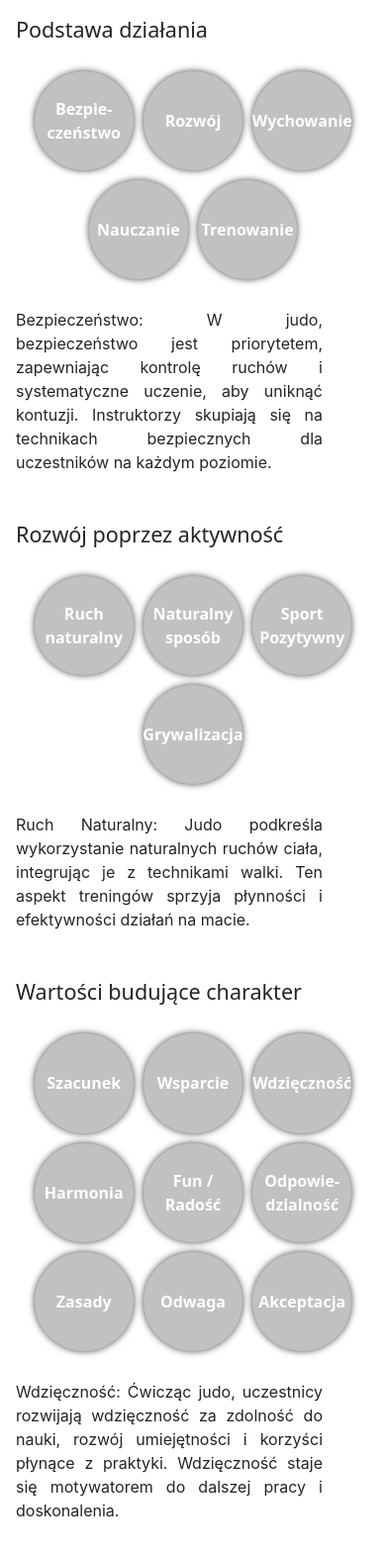
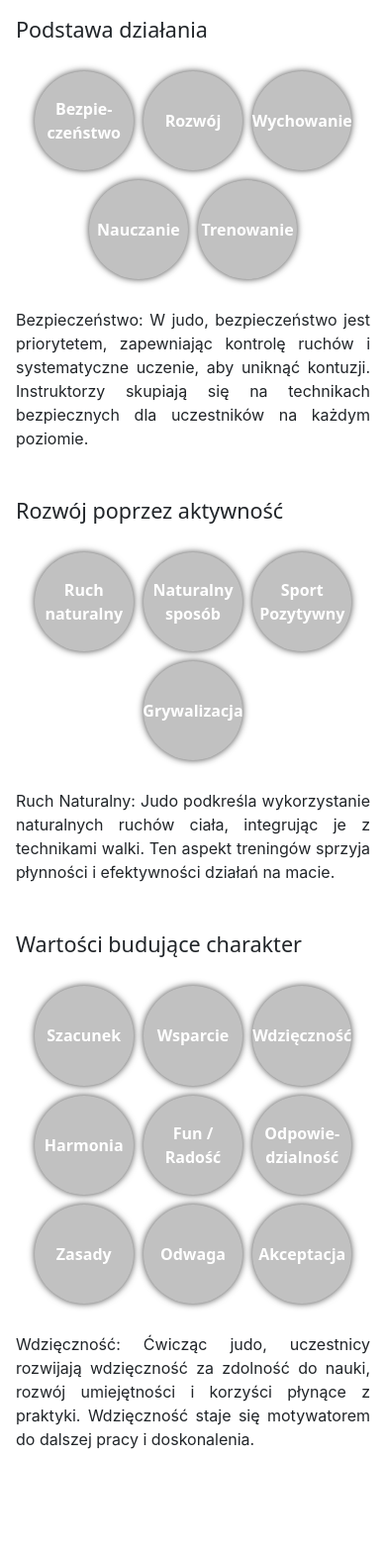
Before and after one commit to MW-00/judozaur, a website: page podstrony/filozofia.html in a window 390 px wide. Shown: the part 702-2273 px from the top of the page at 99% size. After the commit the page ends 2216 px from the top, so only its background shows below. Drawn offline with nearby package versions, Linux system fonts and the light colour scheme; a web font is replaced by a local one.

Commit message:
mobile updates

```diff
--- a/podstrony/filozofia.html
+++ b/podstrony/filozofia.html
@@ -38,7 +38,7 @@
                 <div class="circle">Nauczanie</div>
                 <div class="circle">Trenowanie</div>
             </div>
-            <div id="podstawa-opis" class="mb-5 me-5">
+            <div id="podstawa-opis" class="mb-5 me-lg-5">
                 <!-- kolejnosc paragrafów odpowiada kolejnosci przycisków - funkcja jq -->
                 <p class="filozofia-opis filozofia-opis-active">
                     Bezpieczeństwo: W judo, bezpieczeństwo jest priorytetem, zapewniając kontrolę ruchów i systematyczne
@@ -73,7 +73,7 @@
                 <div class="circle">Sport Pozytywny</div>
                 <div class="circle">Grywalizacja</div>
             </div>
-            <div class="mb-5 me-5">
+            <div class="mb-5 me-lg-5">
                 <p class="filozofia-opis filozofia-opis-active">
                     Ruch Naturalny: Judo podkreśla wykorzystanie naturalnych ruchów ciała, integrując je z technikami
                     walki. Ten aspekt treningów sprzyja płynności i efektywności działań na macie. </p>
@@ -104,7 +104,7 @@
                 <div class="circle">Odwaga</div>
                 <div class="circle">Akceptacja</div>
             </div>
-            <div class=" mb-5 me-5">
+            <div class=" mb-5 me-lg-5">
                 <p class="filozofia-opis">
                     Szacunek: Fundamentalnym elementem judo jest szacunek, zarówno do innych uczestników, jak i do
                     samego siebie. W treningach podkreśla się znaczenie poszanowania dla uczestników i instruktorów.
```
Also changed, not shown: podstrony/zajecia copy.html (+2 -2 lines).
